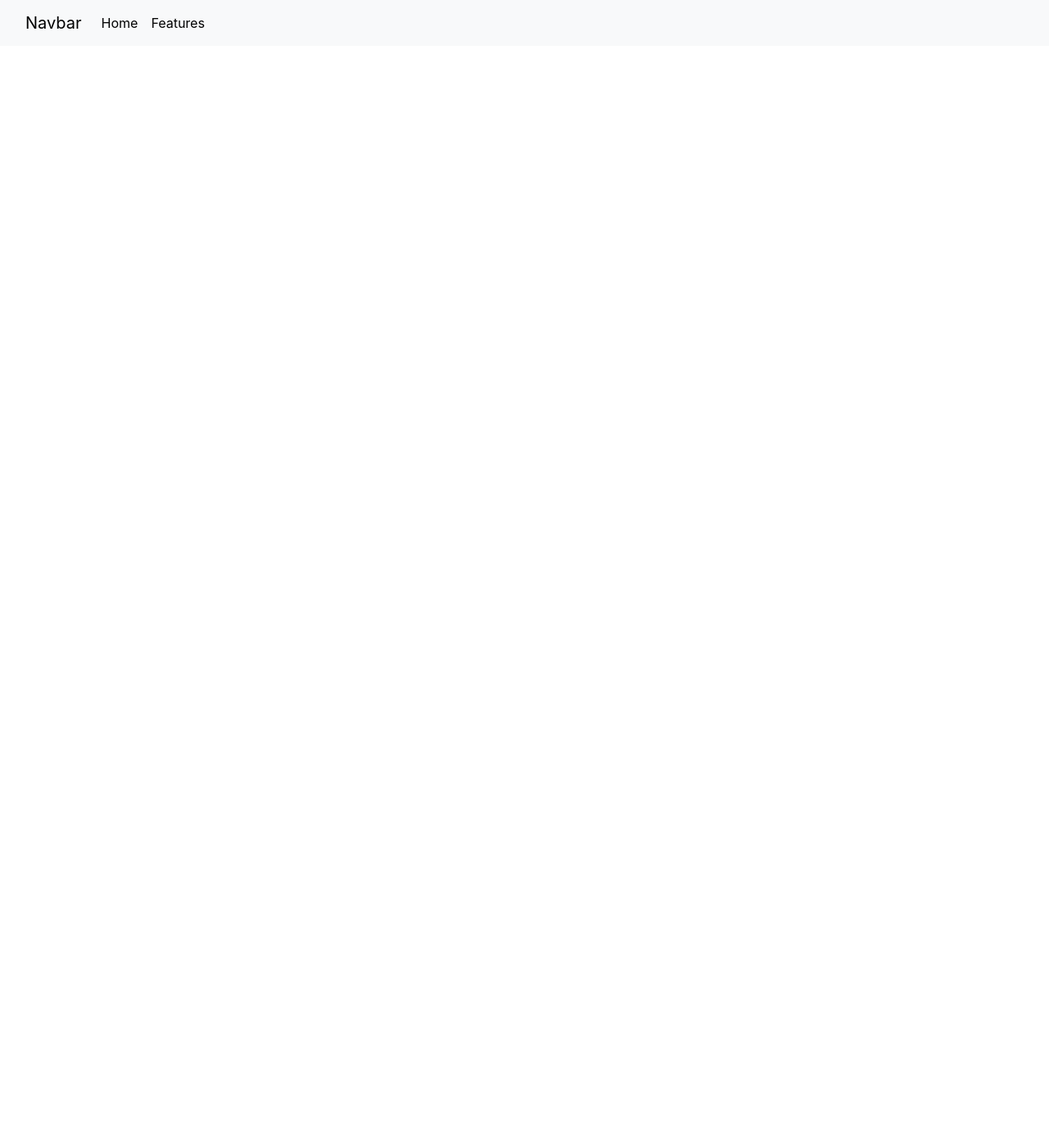
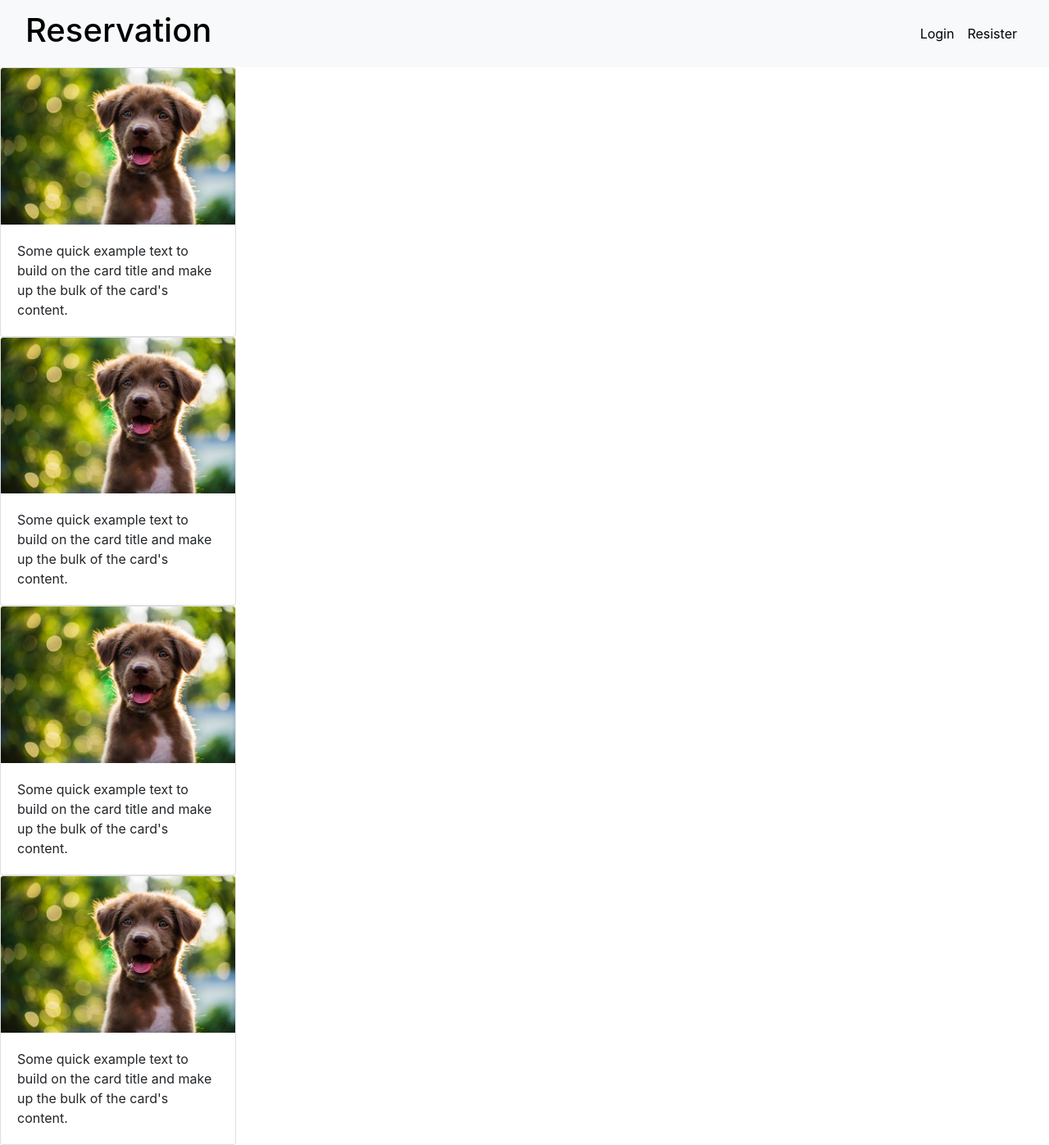
Before and after one commit to Chimoha31/Code_Camp_A, an Angular app in the folder 03reservation_app/: page / in a window 1280 px wide. Shown: the whole page at 82% size. Before the commit the page ends 800 px from the top, so only its background shows below. Built offline with nearby package versions, Linux system fonts and the light colour scheme.

Commit message:
Creating product-list

```diff
--- a/03reservation_app/src/app/app.component.html
+++ b/03reservation_app/src/app/app.component.html
@@ -1 +1,3 @@
 <app-navbar></app-navbar>
+
+<app-product-list></app-product-list>
--- a/03reservation_app/src/app/app.module.ts
+++ b/03reservation_app/src/app/app.module.ts
@@ -4,11 +4,13 @@ import { BrowserModule } from '@angular/platform-browser';
 import { AppRoutingModule } from './app-routing.module';
 import { AppComponent } from './app.component';
 import { NavbarComponent } from './navbar/navbar.component';
+import { ProductListComponent } from './product-list/product-list.component';
 
 @NgModule({
   declarations: [
     AppComponent,
-    NavbarComponent
+    NavbarComponent,
+    ProductListComponent
   ],
   imports: [
     BrowserModule,
--- a/03reservation_app/src/app/navbar/navbar.component.html
+++ b/03reservation_app/src/app/navbar/navbar.component.html
@@ -1,6 +1,8 @@
 <nav class="navbar navbar-expand-lg bg-light">
   <div class="container-fluid">
-    <a class="navbar-brand" href="#">Navbar</a>
+    <a class="navbar-brand" href="#">
+      <h1>Reservation</h1>
+    </a>
     <button
       class="navbar-toggler"
       type="button"
@@ -13,12 +15,12 @@
       <span class="navbar-toggler-icon"></span>
     </button>
     <div class="collapse navbar-collapse" id="navbarNavDropdown">
-      <ul class="navbar-nav">
+      <ul class="navbar-nav ml-auto">
         <li class="nav-item">
-          <a class="nav-link" aria-current="page" href="#">Home</a>
+          <a class="nav-link" aria-current="page" href="#">Login</a>
         </li>
         <li class="nav-item active">
-          <a class="nav-link" href="#">Features</a>
+          <a class="nav-link" href="#">Resister</a>
         </li>
       </ul>
     </div>
--- /dev/null
+++ b/03reservation_app/src/app/product-list/product-list.component.html
@@ -0,0 +1,36 @@
+<div class="card" style="width: 18rem">
+  <img src="./assets/img/puppy.jpg" class="card-img-top" alt="..." />
+  <div class="card-body">
+    <p class="card-text">
+      Some quick example text to build on the card title and make up the bulk of
+      the card's content.
+    </p>
+  </div>
+</div>
+<div class="card" style="width: 18rem">
+  <img src="./assets/img/puppy.jpg" class="card-img-top" alt="..." />
+  <div class="card-body">
+    <p class="card-text">
+      Some quick example text to build on the card title and make up the bulk of
+      the card's content.
+    </p>
+  </div>
+</div>
+<div class="card" style="width: 18rem">
+  <img src="./assets/img/puppy.jpg" class="card-img-top" alt="..." />
+  <div class="card-body">
+    <p class="card-text">
+      Some quick example text to build on the card title and make up the bulk of
+      the card's content.
+    </p>
+  </div>
+</div>
+<div class="card" style="width: 18rem">
+  <img src="./assets/img/puppy.jpg" class="card-img-top" alt="..." />
+  <div class="card-body">
+    <p class="card-text">
+      Some quick example text to build on the card title and make up the bulk of
+      the card's content.
+    </p>
+  </div>
+</div>
```
Also changed, not shown: 03reservation_app/src/app/product-list/product-list.component.ts (added, +10 -0 lines), 03reservation_app/src/app/product-list/product-list.component.scss (added), 03reservation_app/src/assets/img/puppy.jpg (added), 1 other file (tests, documents, lock files or other folders).
